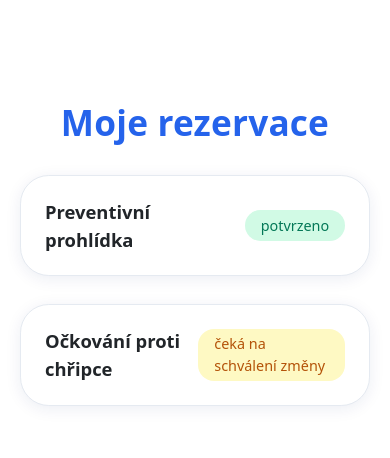
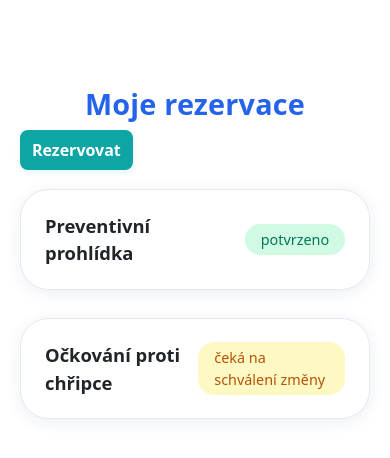
Before and after one commit to kofronadam/react-app, a React (Vite) app: page /sprava-rezervace in a window 390 px wide. Shown: the top 458 px of the page. Built offline with nearby package versions, Linux system fonts and the light colour scheme.

Commit message:
pridani tlacitka

```diff
--- a/src/components/ManReservation.css
+++ b/src/components/ManReservation.css
@@ -13,13 +13,56 @@
   margin: 0 auto;
 }
 
+/* upravený řádek záhlaví: název vystředěný, tlačítko napravo */
+.myres-title-row {
+  position: relative;
+  padding-bottom: 1.2rem;
+  /* vycentruje samotný nadpis */
+  display: block;
+}
+
+/* nadpis bude na středu kontejneru */
 .myres-title {
   text-align: center;
   font-size: 2.2rem;
   font-weight: 700;
   color: #2563eb;
-  margin-bottom: 2rem;
   letter-spacing: 0.2px;
+  margin: 0;
+}
+
+/* tlačítko nyní umístěné pevně v pravém horním rohu viewportu */
+.myres-nav-btn {
+  position: fixed;
+  right: 16px; /* odsazení od pravého okraje okna */
+  top: 16px; /* odsazení od horního okraje okna */
+  z-index: 1200;
+  background: #0ea5a4;
+  color: #fff;
+  border: none;
+  padding: 8px 12px;
+  border-radius: 8px;
+  font-weight: 700;
+  cursor: pointer;
+  box-shadow: 0 2px 6px rgba(14, 165, 164, 0.12);
+}
+.myres-nav-btn:hover {
+  background: #06968f;
+}
+
+/* fallback / responsivita: na úzkých obrazovkách se vrátí do toku nadpisu */
+@media (max-width: 768px) {
+  .myres-nav-btn {
+    position: static;
+    display: inline-block;
+    margin-top: 8px;
+    transform: none;
+    right: auto;
+    top: auto;
+  }
+  .myres-title {
+    font-size: 1.8rem;
+  }
 }
 
 .myres-list {
--- a/src/components/ManReservation.tsx
+++ b/src/components/ManReservation.tsx
@@ -1,5 +1,6 @@
-import { useState } from "react";
-import "./ManReservation.css"
+import React, { useState } from "react";
+import { useNavigate } from "react-router-dom";
+import "./ManReservation.css";
 
 type Reservation = {
   id: number;
@@ -31,6 +32,7 @@ const mockReservations: Reservation[] = [
 
 export default function ManReservations() {
   const [selected, setSelected] = useState<number | null>(null);
+  const navigate = useNavigate();
 
   const handleSelect = (id: number) => {
     setSelected(id === selected ? null : id);
@@ -47,7 +49,18 @@ export default function ManReservations() {
   return (
     <div className="myres-root">
       <div className="myres-container">
-        <h1 className="myres-title">Moje rezervace</h1>
+        <div className="myres-title-row">
+          <h1 className="myres-title">Moje rezervace</h1>
+          <button
+            className="myres-nav-btn"
+            onClick={() => navigate("/rezervovat")}
+            aria-label="Rezervovat"
+          >
+            Rezervovat
+          </button>
+
+        </div>
+
         <div className="myres-list">
           {mockReservations.map((res) => (
             <div
@@ -104,6 +117,7 @@ export default function ManReservations() {
               )}
             </div>
           ))}
+
           {mockReservations.length === 0 && (
             <div className="myres-empty">
               Nemáte žádné rezervace.
```
